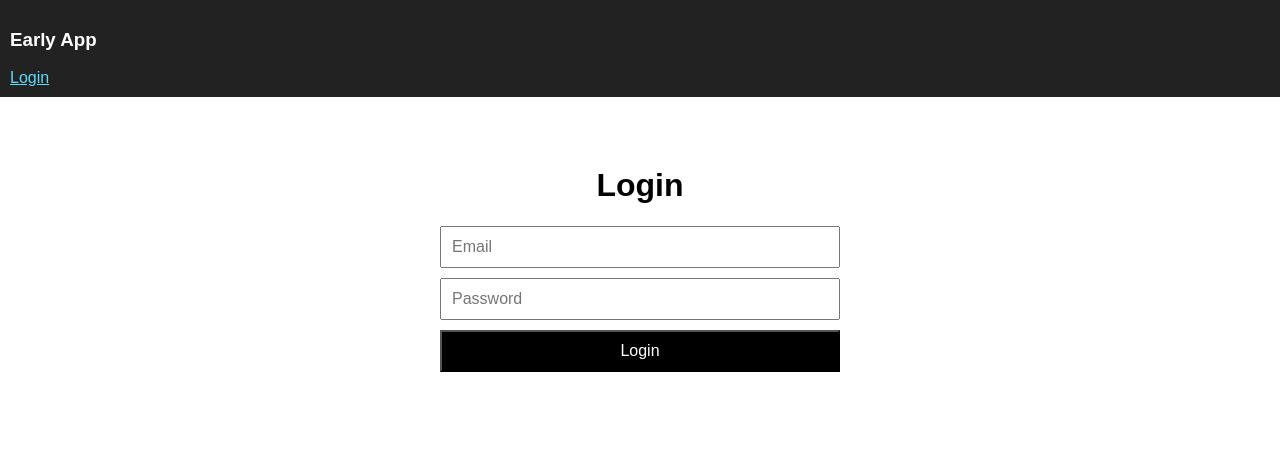
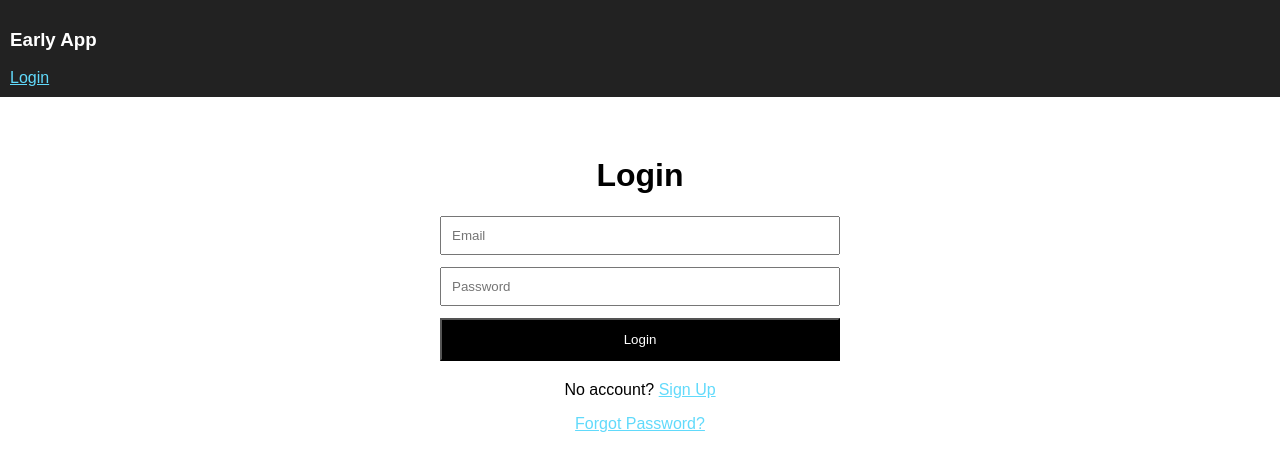
Before and after one commit to dantheman88/early-app, a Next.js app: page /login in a window 1280 px wide. Shown: the top 470 px of the page. Built offline with nearby package versions, Linux system fonts and the light colour scheme; no server answers.

Commit message:
Update login.js

```diff
--- a/pages/login.js
+++ b/pages/login.js
@@ -1,34 +1,60 @@
+import { useState } from "react";
+import { signInWithEmailAndPassword } from "firebase/auth";
+import { auth } from "../lib/firebase";
+import Link from "next/link";
+
 export default function LoginPage() {
+  const [email, setEmail] = useState("");
+  const [password, setPassword] = useState("");
+  const [error, setError] = useState("");
+
+  const loginUser = async (e) => {
+    e.preventDefault();
+    try {
+      await signInWithEmailAndPassword(auth, email, password);
+      window.location.href = "/"; // redirect after login
+    } catch (err) {
+      setError(err.message);
+    }
+  };
+
   return (
-    <div style={{ maxWidth: "400px", margin: "50px auto", textAlign: "center" }}>
+    <div style={{ maxWidth: 400, margin: "40px auto", textAlign: "center" }}>
       <h1>Login</h1>
 
-      <form style={{ display: "flex", flexDirection: "column", gap: "10px" }}>
+      {error && <p style={{ color: "red" }}>{error}</p>}
+
+      <form onSubmit={loginUser} style={{ display: "flex", flexDirection: "column", gap: 12 }}>
         <input
           type="email"
           placeholder="Email"
-          style={{ padding: "10px", fontSize: "16px" }}
+          value={email}
+          onChange={(e)=>setEmail(e.target.value)}
+          required
+          style={{ padding: 10 }}
         />
 
         <input
           type="password"
           placeholder="Password"
-          style={{ padding: "10px", fontSize: "16px" }}
+          value={password}
+          onChange={(e)=>setPassword(e.target.value)}
+          required
+          style={{ padding: 10 }}
         />
 
-        <button
-          type="submit"
-          style={{
-            padding: "10px",
-            backgroundColor: "black",
-            color: "white",
-            fontSize: "16px",
-            cursor: "pointer"
-          }}
-        >
+        <button type="submit" style={{ padding: 12, background: "black", color: "white" }}>
           Login
         </button>
       </form>
+
+      <p style={{ marginTop: 20 }}>
+        No account? <Link href="/signup">Sign Up</Link>
+      </p>
+
+      <p>
+        <Link href="/reset">Forgot Password?</Link>
+      </p>
     </div>
   );
 }
```
